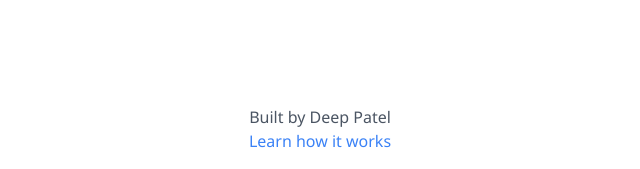
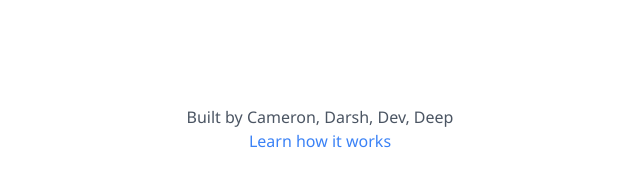
Before and after one commit to Deep4GB/MoneyBags, a Flask app: page / in a window 1280 px wide. Shown: the part 631-800 px from the top of the page, without its empty margins (320-960 px from the left). Run offline with Flask 3, Linux system fonts and the light colour scheme.

Commit message:
minor bug fix

```diff
--- a/templates/how-it-works.html
+++ b/templates/how-it-works.html
@@ -59,7 +59,4 @@
         </div>
     </div>
 </body>
-
-<script type="module" src="https://unpkg.com/@splinetool/viewer@1.0.16/build/spline-viewer.js"></script>
-<spline-viewer url="https://prod.spline.design/eQTdSsBKOeqVrmME/scene.splinecode"></spline-viewer>
 </html>
--- a/templates/index.html
+++ b/templates/index.html
@@ -142,7 +142,7 @@
     <!-- Footer -->
     <footer class="bg-transparent py-4 mt-auto">
         <div class="container mx-auto text-center">
-            <a href="https://deeppatel.tech" target="_blank" class="text-gray-600">Built by Deep Patel</a>
+            <a href="https://deeppatel.tech" target="_blank" class="text-gray-600">Built by Cameron, Darsh, Dev, Deep</a>
             <p class="text-gray-600">
                 <a href="/how-it-works" class="text-blue-500 hover:underline">Learn how it works</a>
             </p>
```
